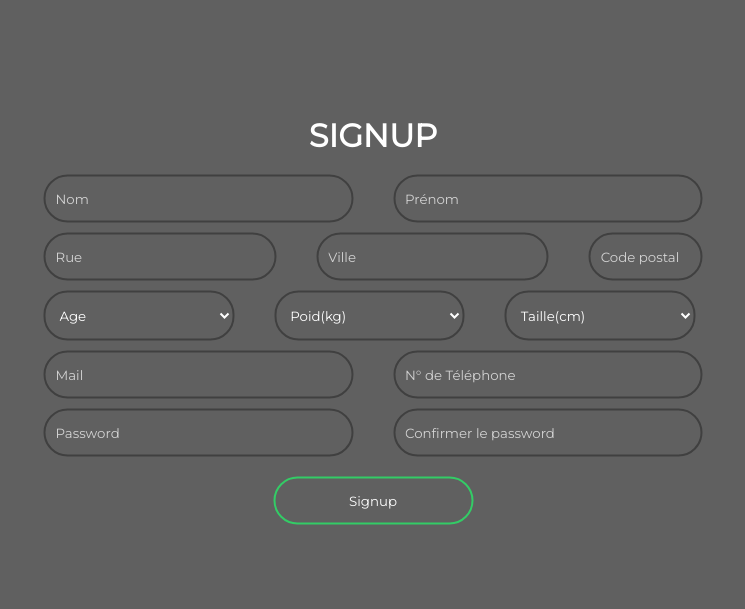
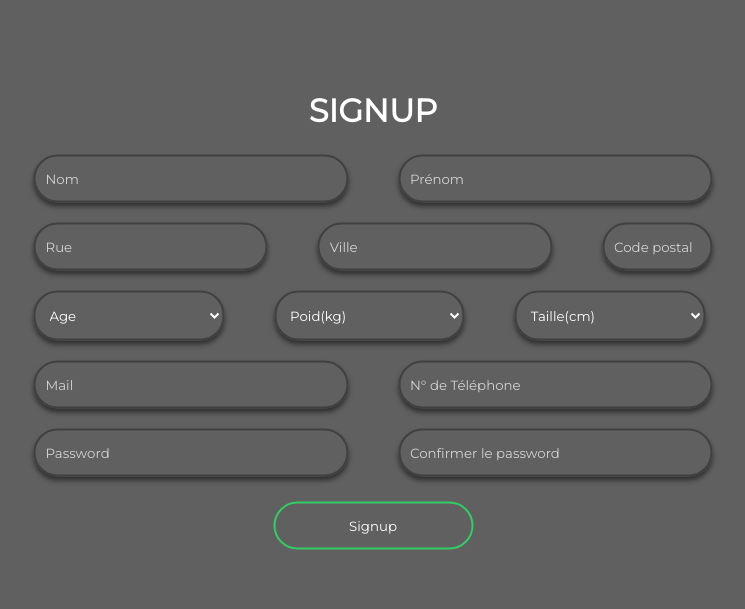
Before and after one commit to DavidMTdev/Sportify, a PHP site: page /signup.php?page=signup in a window 1280 px wide. Shown: the part 70-679 px from the top of the page, without its empty margins (267-1012 px from the left). Run offline with PHP 8.4, Linux system fonts and the light colour scheme.

Commit message:
Modification graphique

```diff
--- a/php/css/login.css
+++ b/php/css/login.css
@@ -31,6 +31,7 @@ body{
     color: white;
     border-radius: 24px;
     transition: 0.25s;
+    box-shadow: 0 4px 5px rgba(0,0,0,.5);
 }
 
 .login-box .login-name:focus,.login-password:focus{
--- a/php/css/signup.css
+++ b/php/css/signup.css
@@ -53,7 +53,7 @@ body{
     border: 0;
     background: none;
     display: block;
-    margin: 0 20px;
+    margin: 5px 25px;
     padding: 10px;
     border: 2px solid #404040;
     padding: 14px 10px;
@@ -62,6 +62,7 @@ body{
     color: white;
     border-radius: 24px;
     transition: 0.25s;
+    box-shadow: 0 4px 5px rgba(0,0,0,.5);
 }
 
 .signup-info::placeholder{
@@ -104,3 +105,8 @@ body{
 .signup-box a:hover{
     color: #33cc66;
 }
+
+option{
+    color: white;
+    background:#606060;
+}
--- a/php/signup.php
+++ b/php/signup.php
@@ -19,21 +19,21 @@
             <!-- <input class="signup-info" type="number" name="poid" placeholder="Poids">
                     <input class="signup-info" type="number" name="taille" placeholder="Taille(cm)"> -->
 
-            <SELECT class="signup-info" name="age" size="1">
+            <SELECT class="signup-info special " name="age" size="1">
                 <OPTION> Age
                     <?php for ($i = 16; $i <= 100; $i++) : ?>
                     <OPTION> <?= $i;
                         endfor ?>
             </SELECT>
 
-            <SELECT class="signup-info" name="poid" size="1">
+            <SELECT class="signup-info special" name="poid" size="1">
                 <OPTION> Poid(kg)
                     <?php for ($i = 40; $i <= 150; $i++) : ?>
                     <OPTION> <?= $i;
                         endfor ?>
             </SELECT>
 
-            <SELECT class="signup-info" name="taille" size="1">
+            <SELECT class="signup-info special" name="taille" size="1">
                 <OPTION> Taille(cm)
                     <?php for ($i = 100; $i <= 230; $i++) : ?>
                     <OPTION> <?= $i;
```
